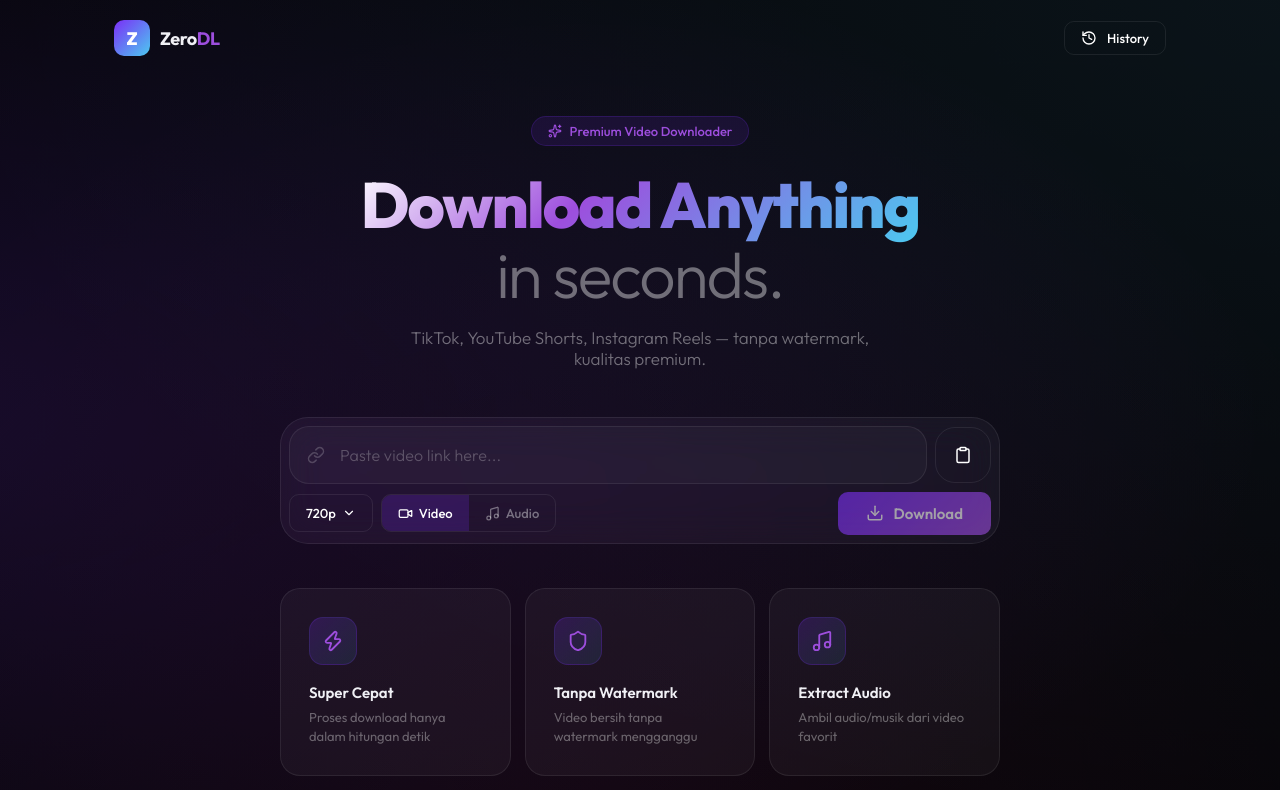
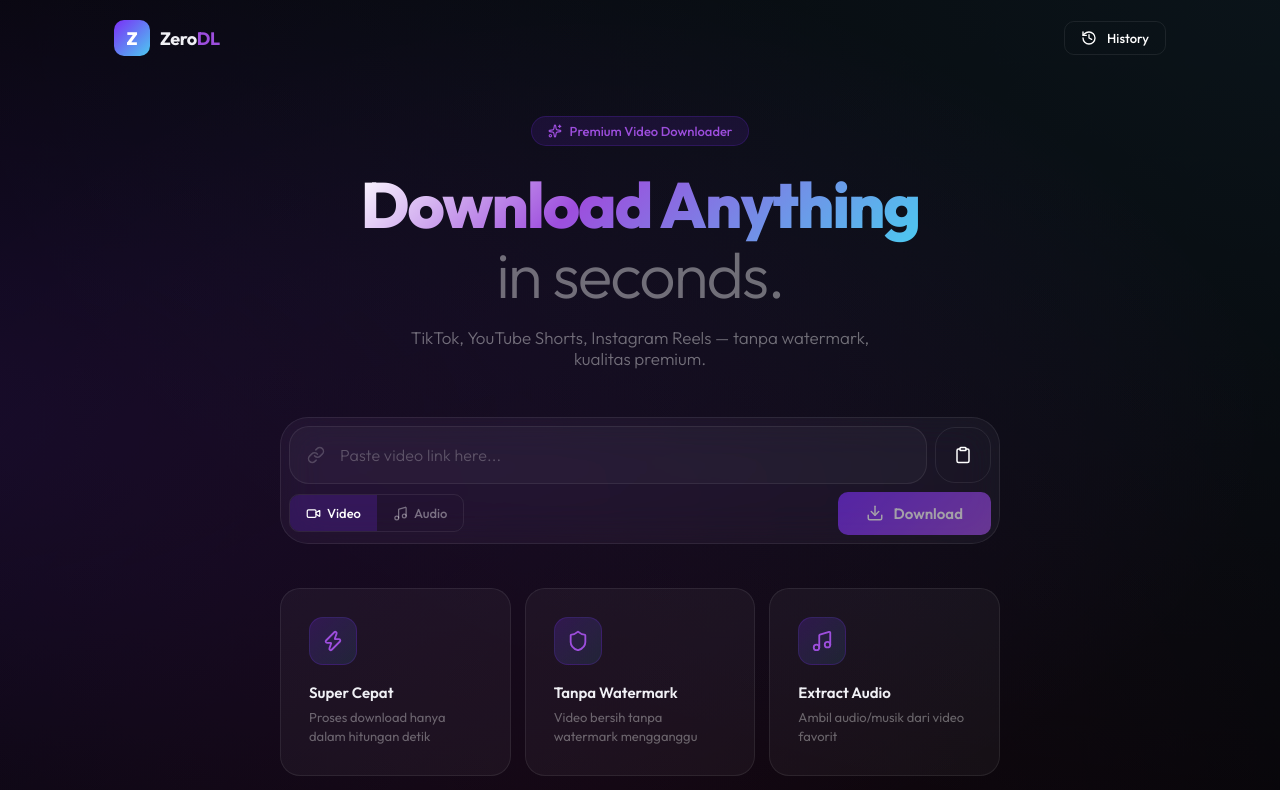
Before and after one commit to veldora2025/zero-downloader, a Next.js app: page / in a window 1280 px wide. Shown: the top 790 px of the page. Built offline with nearby package versions, Linux system fonts and the light colour scheme.

Commit message:
style: remove quality selector from UI as requested

```diff
--- a/src/app/page.js
+++ b/src/app/page.js
@@ -298,48 +298,6 @@
 
           {/* Bottom row: quality + mode + download */}
           <div style={{ display: 'flex', gap: 8, alignItems: 'center', flexWrap: 'wrap' }}>
-            {/* Quality selector */}
-            <div ref={qualityRef} style={{ position: 'relative', zIndex: 60 }}>
-              <button
-                type="button"
-                onClick={() => setShowQuality(!showQuality)}
-                className="btn-secondary"
-                style={{ padding: '10px 16px', fontSize: 13, borderRadius: 10, gap: 6 }}
-              >
-                {qualityOptions.find(q => q.value === quality)?.label || '720p'}
-                <ChevronDown size={14} style={{
-                  transform: showQuality ? 'rotate(180deg)' : 'rotate(0)',
-                  transition: 'transform 0.2s ease',
-                }} />
-              </button>
-              {showQuality && (
-                <div className="glass-solid animate-scale-in" style={{
-                  position: 'absolute', top: 'calc(100% + 8px)', left: 0,
-                  minWidth: 200, padding: 6, zIndex: 999, borderRadius: 14,
-                  boxShadow: '0 20px 60px rgba(0,0,0,0.6)',
-                }}>
-                  {qualityOptions.map(q => (
-                    <button
-                      key={q.value} type="button"
-                      onClick={() => { setQuality(q.value); setShowQuality(false); }}
-                      style={{
-                        display: 'flex', justifyContent: 'space-between', width: '100%',
-                        padding: '10px 14px', border: 'none', borderRadius: 10,
-                        background: quality === q.value ? 'rgba(123,47,247,0.15)' : 'transparent',
-                        color: '#fff', cursor: 'pointer', fontSize: 14,
-                        fontFamily: 'Outfit', transition: 'background 0.2s',
-                      }}
-                      onMouseOver={e => e.currentTarget.style.background = 'rgba(255,255,255,0.05)'}
-                      onMouseOut={e => e.currentTarget.style.background = quality === q.value ? 'rgba(123,47,247,0.15)' : 'transparent'}
-                    >
-                      <span style={{ fontWeight: 500 }}>{q.label}</span>
-                      <span style={{ color: 'rgba(255,255,255,0.3)', fontSize: 12 }}>{q.desc}</span>
-                    </button>
-                  ))}
-                </div>
-              )}
-            </div>
-
             {/* Mode toggle */}
             <div style={{
               display: 'flex', borderRadius: 10,
```
